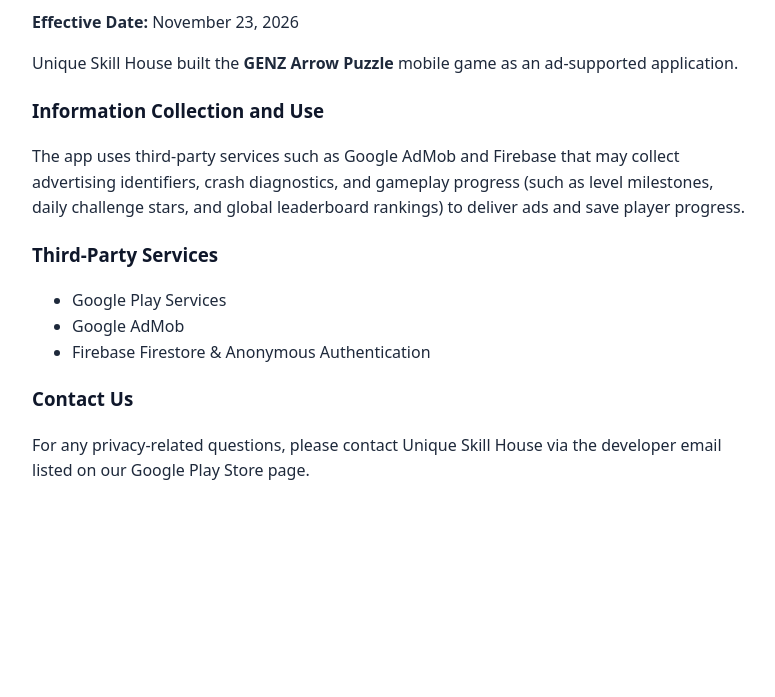
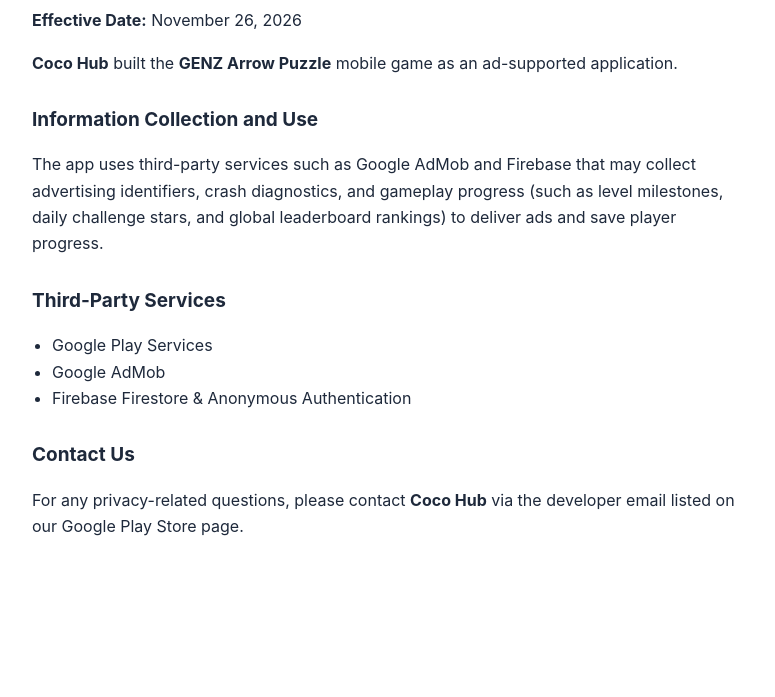
Before and after one commit to supsiri/supsiri.github.io, a plain HTML site: page privacy.html in a window 1280 px wide. Shown: the part 103-800 px from the top of the page, without its empty margins (248-1023 px from the left). Drawn offline with Linux system fonts and the light colour scheme.

Commit message:
Update privacy policy details and formatting

```diff
--- a/privacy.html
+++ b/privacy.html
@@ -1,27 +1,39 @@
 <!DOCTYPE html>
 <html lang="en">
 <head>
-  <meta charset="UTF-8">
-  <meta name="viewport" content="width=device-width, initial-scale=1.0">
+  <meta charset="UTF-8" />
+  <meta name="viewport" content="width=device-width, initial-scale=1.0" />
   <title>Privacy Policy — GENZ Arrow Puzzle</title>
   <style>
-    body { font-family: system-ui, sans-serif; max-width: 720px; margin: 40px auto; padding: 0 20px; line-height: 1.6; color: #1E293B; }
-    h1, h3 { color: #0F172A; }
+    body {
+      font-family: -apple-system, BlinkMacSystemFont, "Segoe UI", Roboto, sans-serif;
+      max-width: 720px;
+      margin: 48px auto;
+      padding: 0 20px;
+      line-height: 1.65;
+      color: #1e293b;
+    }
+    h1 { font-size: 28px; margin-bottom: 8px; }
+    h2 { font-size: 19px; margin-top: 28px; }
+    ul { padding-left: 20px; }
   </style>
 </head>
 <body>
   <h1>Privacy Policy for GENZ Arrow Puzzle</h1>
-  <p><strong>Effective Date:</strong> November 23, 2026</p>
-  <p>Unique Skill House built the <strong>GENZ Arrow Puzzle</strong> mobile game as an ad-supported application.</p>
-  <h3>Information Collection and Use</h3>
+  <p><strong>Effective Date:</strong> November 26, 2026</p>
+  <p><strong>Coco Hub</strong> built the <strong>GENZ Arrow Puzzle</strong> mobile game as an ad-supported application.</p>
+
+  <h2>Information Collection and Use</h2>
   <p>The app uses third-party services such as Google AdMob and Firebase that may collect advertising identifiers, crash diagnostics, and gameplay progress (such as level milestones, daily challenge stars, and global leaderboard rankings) to deliver ads and save player progress.</p>
-  <h3>Third-Party Services</h3>
+
+  <h2>Third-Party Services</h2>
   <ul>
     <li>Google Play Services</li>
     <li>Google AdMob</li>
     <li>Firebase Firestore &amp; Anonymous Authentication</li>
   </ul>
-  <h3>Contact Us</h3>
-  <p>For any privacy-related questions, please contact Unique Skill House via the developer email listed on our Google Play Store page.</p>
+
+  <h2>Contact Us</h2>
+  <p>For any privacy-related questions, please contact <strong>Coco Hub</strong> via the developer email listed on our Google Play Store page.</p>
 </body>
 </html>
```
